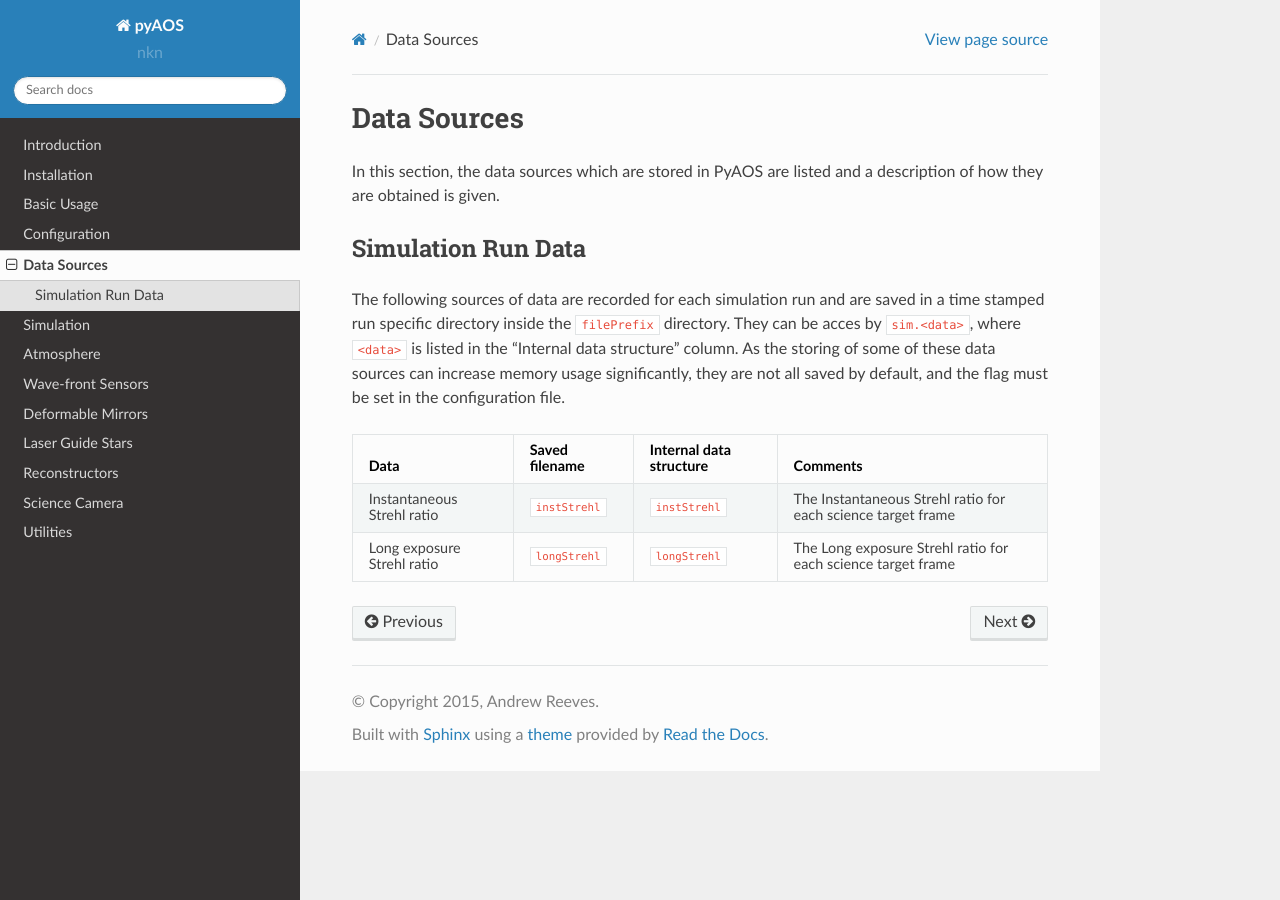
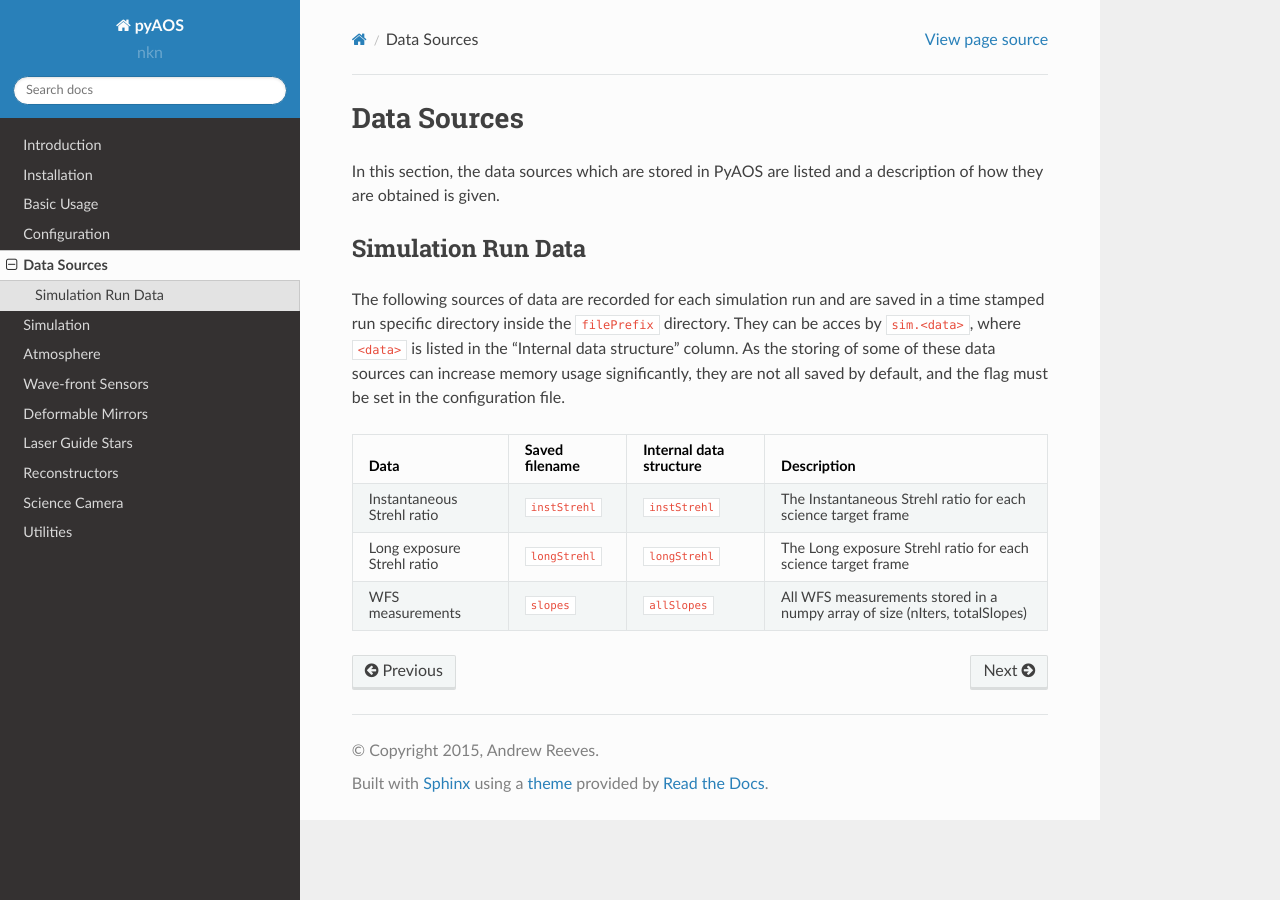
Before and after one commit to AOtools/soapy, a Sphinx documentation site: the page built from doc/source/dataSources.rst, in a window 1280 px wide. Built offline with Sphinx 7.4.7 and the Read the Docs theme 2.0.0, drawn with Linux system fonts in a browser that asks for light colours; pages that are not in the unit, such as notebooks, are missing from menus.

Commit message:
added to dataSources

```diff
--- a/doc/source/dataSources.rst
+++ b/doc/source/dataSources.rst
@@ -10,17 +10,22 @@ Simulation Run Data
 -------------------
 The following sources of data are recorded for each simulation run and are saved in a time stamped run specific directory inside the ``filePrefix`` directory. They can be acces by ``sim.<data>``, where ``<data>`` is listed in the  "Internal data structure" column. As the storing of some of these data sources can increase  memory usage significantly, they are not all saved by default, and the flag must be set in the configuration file.
 
-+-------------+------------------+------------------+--------------------+
-|Data         | Saved filename   |Internal data     |Comments            |
-|             |                  |structure         |                    |
-+=============+==================+==================+====================+
-|Instantaneous|``instStrehl``    |``instStrehl``    |The Instantaneous   |
-|Strehl ratio |                  |                  |Strehl ratio for    |
-|             |                  |                  |each science target |
-|             |                  |                  |frame               |
-+-------------+------------------+------------------+--------------------+
-|Long exposure|``longStrehl``    |``longStrehl``    |The Long exposure   |
-|Strehl ratio |                  |                  |Strehl ratio for    |
-|             |                  |                  |each science target |
-|             |                  |                  |frame               |
-+-------------+------------------+------------------+--------------------+
++-------------+------------------+------------------+---------------------+
+|Data         | Saved filename   |Internal data     |Description          |
+|             |                  |structure         |                     |
++=============+==================+==================+=====================+
+|Instantaneous|``instStrehl``    |``instStrehl``    |The Instantaneous    |
+|Strehl ratio |                  |                  |Strehl ratio for     |
+|             |                  |                  |each science target  |
+|             |                  |                  |frame                |
++-------------+------------------+------------------+---------------------+
+|Long exposure|``longStrehl``    |``longStrehl``    |The Long exposure    |
+|Strehl ratio |                  |                  |Strehl ratio for     |
+|             |                  |                  |each science target  |
+|             |                  |                  |frame                |
++-------------+------------------+------------------+---------------------+
+|WFS          |``slopes``        | ``allSlopes``    |All WFS measurements |
+|measurements |                  |                  |stored in a numpy    |
+|             |                  |                  |array of size        |
+|             |                  |                  |(nIters, totalSlopes)|
++-------------+------------------+------------------+---------------------+
```
